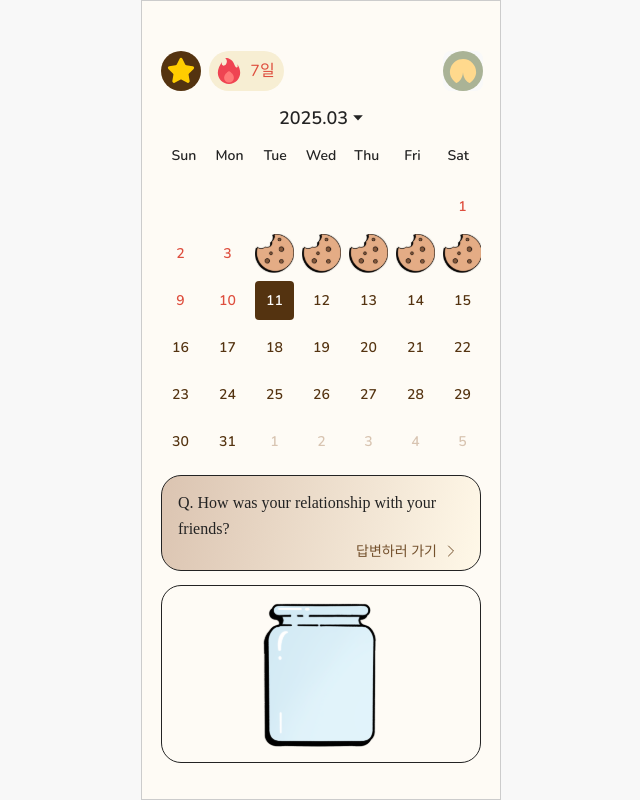
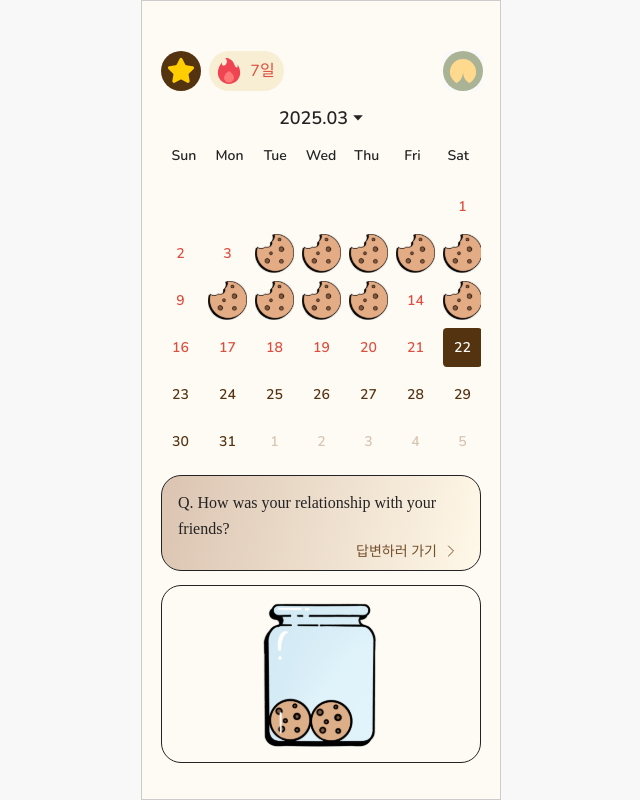
Before and after one commit to EFUB5-copybara/Frontend, a React (Vite) app in the folder qrumble/: page /home in a window 1280 px wide. Shown: the whole page, without its empty margins (319-959 px from the left). Built offline with nearby package versions, Linux system fonts and the light colour scheme; a web font is replaced by a local one.

Commit message:
feat: cookie 개수에 따른 cookie jar 이미지 변경

```diff
--- a/qrumble/src/home/components/Calendar.jsx
+++ b/qrumble/src/home/components/Calendar.jsx
@@ -1,11 +1,11 @@
-import React from "react";
+import React, { useMemo, useEffect } from "react";
 import styled from "styled-components";
 import cookieImg from "../assets/svgs/cookie.svg";
 
 const WEEK_DAYS = ["Sun", "Mon", "Tue", "Wed", "Thu", "Fri", "Sat"];
 
-function Calendar({ year, month }) {
-  const today = new Date(2025, 2, 11); // 테스트용 오늘 (2025.03.09)
+function Calendar({ year, month, setMonthlyCookieJarLevel }) {
+  const today = new Date(2025, 2, 22); // 테스트용 오늘 (2025.03.09)
   const currentFirstDate = new Date(year, month - 1, 1);
   const currentLastDate = new Date(year, month, 0).getDate();
   const firstDay = currentFirstDate.getDay();
@@ -15,6 +15,37 @@ function Calendar({ year, month }) {
   const nextMonthPreviewCount = displayCells - totalCellsNeeded;
 
   const days = [];
+
+  const attendedDates = [4, 5, 6, 7, 8, 10, 11, 12, 13, 15];
+
+  const weeks = {};
+  for (let day = 1; day <= currentLastDate; day++) {
+    const date = new Date(year, month - 1, day);
+    const weekIndex = getWeekIndex(date); // 0번째 주, 1번째 주...
+    if (!weeks[weekIndex]) weeks[weekIndex] = [];
+    weeks[weekIndex].push(day);
+  }
+
+  const jarLevel = useMemo(() => {
+    let level = 0;
+    let totalWeeks = 0;
+
+    for (const daysInWeek of Object.values(weeks)) {
+      totalWeeks++;
+      const cookieCount = daysInWeek.filter((d) =>
+        attendedDates.includes(d)
+      ).length;
+      if (cookieCount >= 5) level++;
+    }
+
+    if (level === totalWeeks) level++; // 보너스 쿠키
+
+    return level;
+  }, [year, month, attendedDates]);
+
+  useEffect(() => {
+    setMonthlyCookieJarLevel(jarLevel);
+  }, [year, month, setMonthlyCookieJarLevel]);
 
   // 현재 월 날짜들
   for (let i = 1; i <= currentLastDate; i++) {
@@ -31,8 +62,6 @@ function Calendar({ year, month }) {
       type: "next",
     });
   }
-
-  const attendedDates = [4, 5, 6, 7, 8];
 
   return (
     <Wrapper>
@@ -148,3 +177,11 @@ const CookieIcon = styled.img`
   height: 100%;
   border-radius: 4px;
 `;
+
+function getWeekIndex(date) {
+  const firstDate = new Date(date.getFullYear(), date.getMonth(), 1);
+  const firstDay = firstDate.getDay(); // 요일 (0:일 ~ 6:토)
+  const day = date.getDate();
+
+  return Math.floor((firstDay + day - 1) / 7);
+}
--- a/qrumble/src/home/components/Cookiejar.jsx
+++ b/qrumble/src/home/components/Cookiejar.jsx
@@ -1,11 +1,30 @@
 import React from "react";
 import styled from "styled-components";
 import cookiejar0Img from "../assets/svgs/cookie_jar0.svg";
+import cookiejar1Img from "../assets/svgs/cookie_jar1.svg";
+import cookiejar2Img from "../assets/svgs/cookie_jar2.svg";
+import cookiejar3Img from "../assets/svgs/cookie_jar3.svg";
+import cookiejar4Img from "../assets/svgs/cookie_jar4.svg";
+import cookiejar5Img from "../assets/svgs/cookie_jar5.svg";
+import cookiejar6Img from "../assets/svgs/cookie_jar6.svg";
 
-function Cookiejar() {
+function Cookiejar({ level }) {
+  const cookieJarImages = [
+    cookiejar0Img,
+    cookiejar1Img,
+    cookiejar2Img,
+    cookiejar3Img,
+    cookiejar4Img,
+    cookiejar5Img,
+    cookiejar6Img,
+  ];
+
   return (
     <Wrapper>
-      <CookieJar src={cookiejar0Img} alt="cookie jar" />
+      <CookieJar
+        src={cookieJarImages[level]}
+        alt={`cookie jar level ${level}`}
+      />
     </Wrapper>
   );
 }
--- a/qrumble/src/home/pages/HomePage.jsx
+++ b/qrumble/src/home/pages/HomePage.jsx
@@ -56,6 +56,8 @@ function HomePage() {
     }
   };
 
+  const [monthlyCookieJarLevel, setMonthlyCookieJarLevel] = useState(0);
+
   return (
     <Container>
       <MissionBar />
@@ -85,9 +87,13 @@ function HomePage() {
         onWheel={handleWheel}
       >
         <ContentArea $collapsed={collapsed}>
-          <Calendar year={year} month={month} />
+          <Calendar
+            year={year}
+            month={month}
+            setMonthlyCookieJarLevel={setMonthlyCookieJarLevel}
+          />
           <DailyQuestion onClick={() => navigate("/home/write")} />
-          <Cookiejar />
+          <Cookiejar level={monthlyCookieJarLevel} />
         </ContentArea>
 
         <QuestionArea $collapsed={collapsed}>
```
